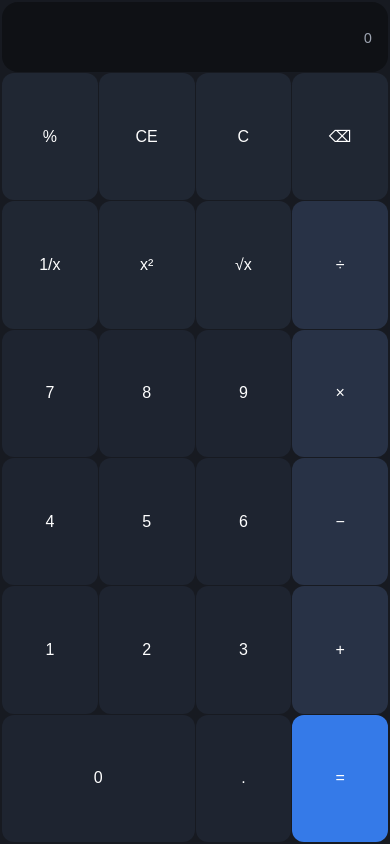
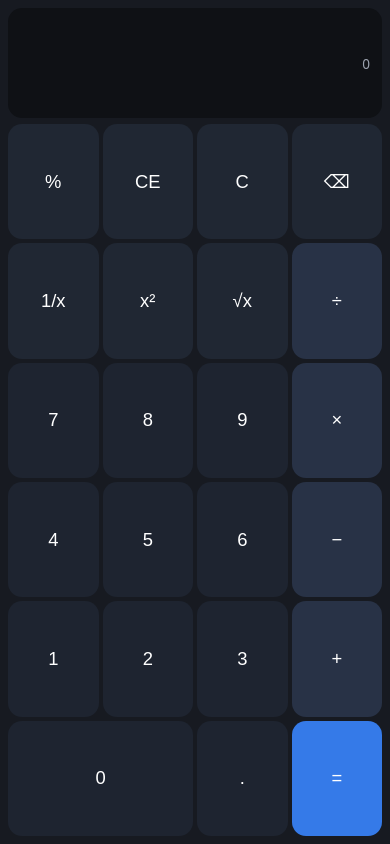
Before and after one commit to wnbghxfym6-wq/Calculator-2.0, a website: page index.html in a window 390 px wide. Drawn offline with Linux system fonts and the light colour scheme.

Commit message:
Mobile UI improvements

```diff
--- a/index.html
+++ b/index.html
@@ -6,6 +6,7 @@
   <link rel="stylesheet" href="style.css" />
   <link rel="manifest" href="manifest.json">
 <meta name="theme-color" content="#171a21">
+<meta name="viewport" content="width=device-width, initial-scale=1">
 
 </head>
 <body>
--- a/style.css
+++ b/style.css
@@ -186,3 +186,41 @@ body {
   background: var(--accent-active);
   transform: translateY(1px);
 }
+
+/* ==== MOBILE TWEAKS ==== */
+@media (max-width: 600px) {
+  /* allow the page to scroll a bit if needed on phones */
+  html,
+  body {
+    overflow: auto;
+  }
+
+  .calculator {
+    padding: 8px;
+    gap: 6px;
+  }
+
+  .display {
+    padding: 10px 12px;
+    min-height: 110px;          /* bigger display on phones */
+    max-height: 170px;
+    border-radius: 14px;
+  }
+
+  .expression {
+    font-size: clamp(0.85rem, 3vw, 1rem);
+  }
+
+  .result {
+    font-size: clamp(2.1rem, 7vw, 3rem);  /* much larger main number */
+  }
+
+  .keys {
+    gap: 4px;
+  }
+
+  .btn {
+    font-size: clamp(1.15rem, 4vw, 1.6rem);  /* bigger button labels */
+    border-radius: 14px;
+  }
+}
```
